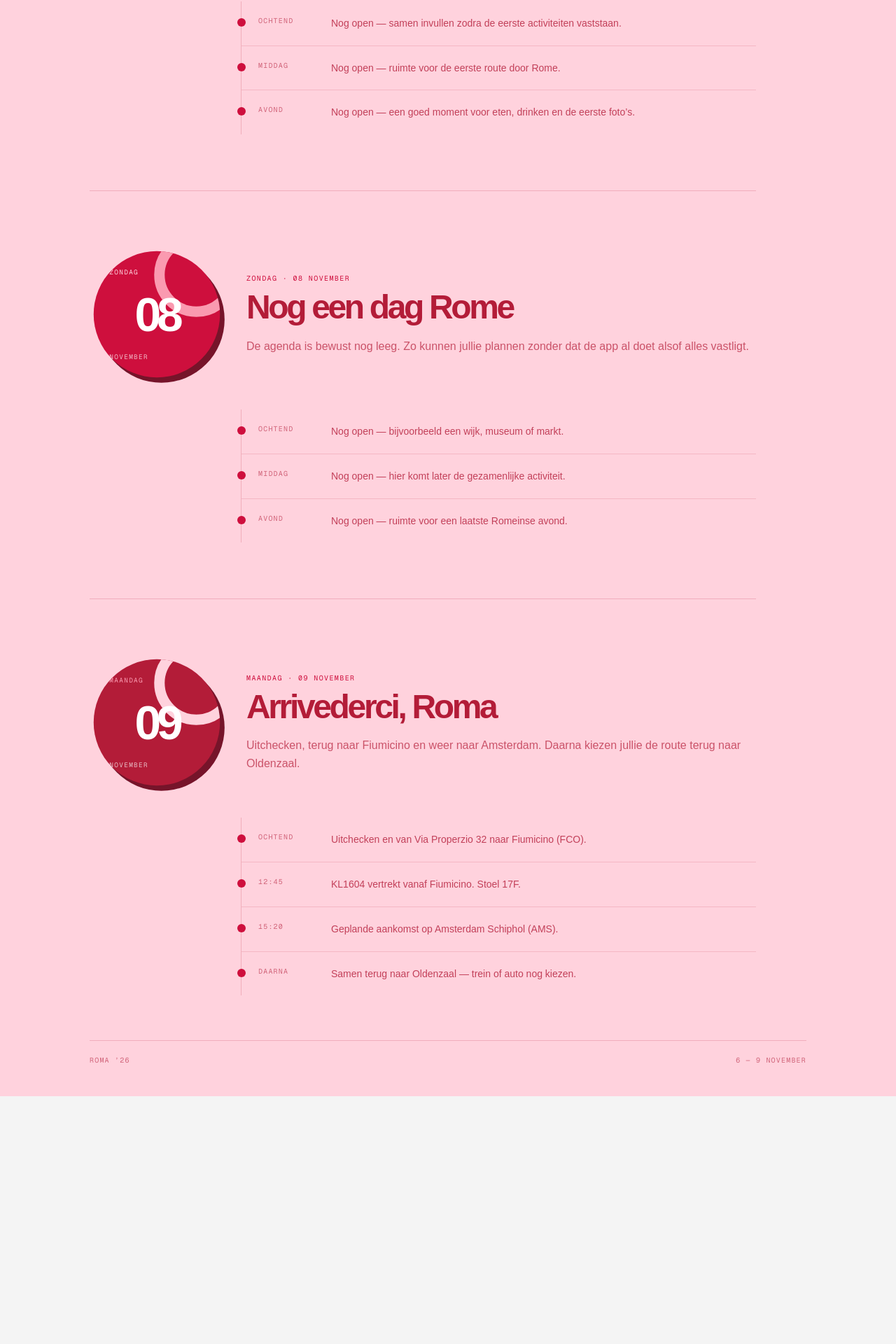
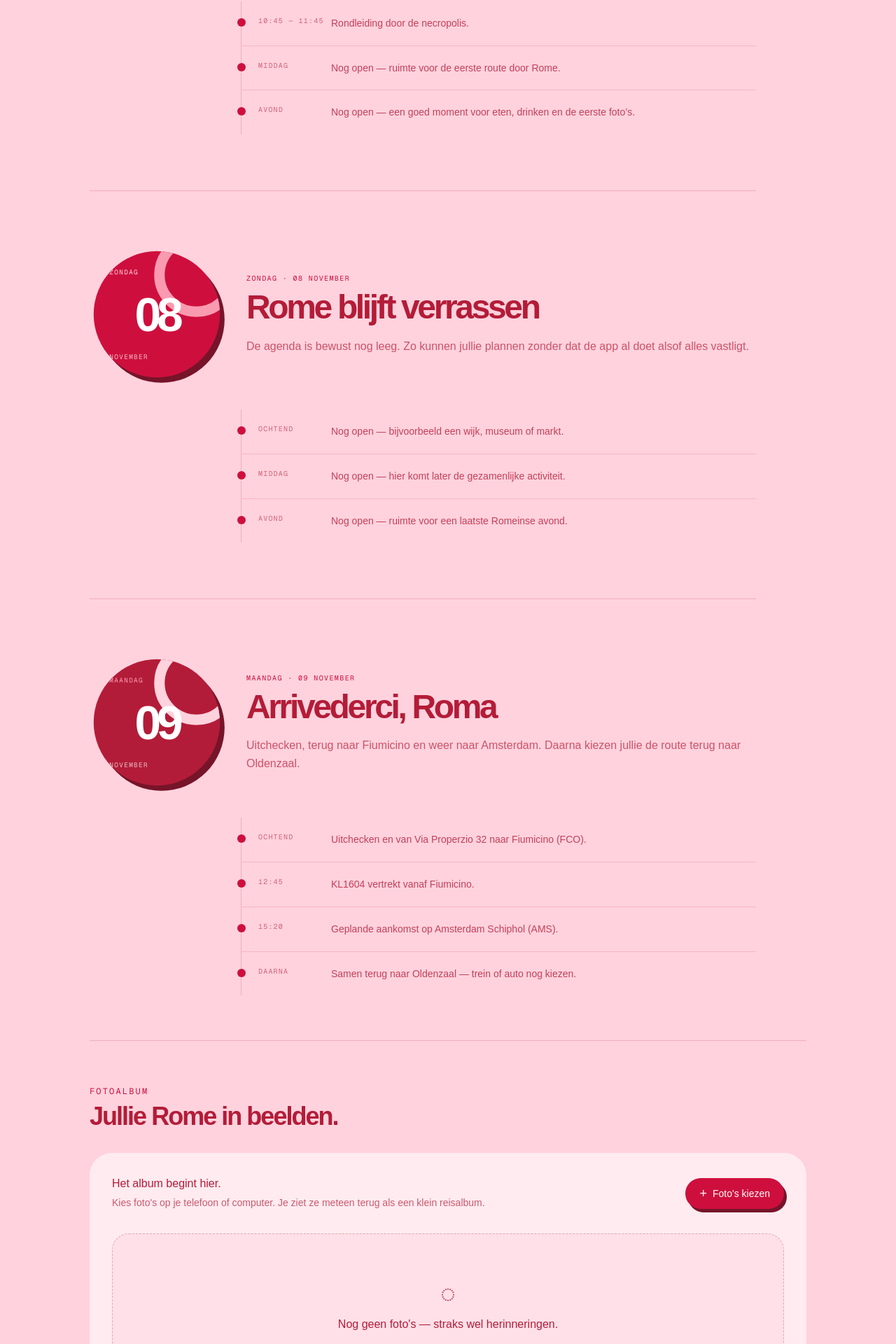
Before and after one commit to basarens/basarens.com, a Next.js app: page /rome-2026 in a window 1280 px wide. Shown: the part 2360-4280 px from the top of the page at 70% size. Before the commit the page ends 3926 px from the top, so only its background shows below. Built offline with nearby package versions, Linux system fonts and the light colour scheme.

Commit message:
feat: add Rome photo album starter

```diff
--- a/app/rome-2026/page.tsx
+++ b/app/rome-2026/page.tsx
@@ -1,6 +1,7 @@
 import Link from "next/link";
 import { RomeAgenda } from "@/components/rome-agenda";
 import { RomeCountdown } from "@/components/rome-countdown";
+import { RomePhotoAlbum } from "@/components/rome-photo-album";
 
 const packingAllowed = [
   "1 accessoire onder de stoel: maximaal 40 × 30 × 15 cm.",
@@ -167,6 +168,18 @@ export default function Rome2026Page() {
           <RomeAgenda />
         </section>
 
+        <section className="border-t border-[#b31c38]/20 py-12 sm:py-16">
+          <div className="mb-8">
+            <p className="font-mono text-xs uppercase tracking-[0.18em] text-[#ce0f3d]">
+              Fotoalbum
+            </p>
+            <h2 className="mt-2 text-3xl font-semibold tracking-[-0.055em] sm:text-4xl">
+              Jullie Rome in beelden.
+            </h2>
+          </div>
+          <RomePhotoAlbum />
+        </section>
+
         <footer className="flex flex-wrap items-center justify-between gap-3 border-t border-[#b31c38]/20 py-5 font-mono text-[10px] uppercase tracking-[0.12em] text-[#b31c38]/60">
           <p>Roma ’26</p>
           <p>6 — 9 november</p>
--- a/components/rome-agenda.tsx
+++ b/components/rome-agenda.tsx
@@ -14,7 +14,7 @@ const days = [
     intro: "De reisdag: van Oldenzaal naar Schiphol, daarna door naar Fiumicino en jullie verblijf in Prati.",
     items: [
       ["Nog te kiezen", "Samen naar Schiphol — trein vanuit Oldenzaal of met de auto."],
-      ["09:45", "KL1603 vertrekt vanaf Amsterdam Schiphol (AMS). Stoel 17B."],
+      ["09:45", "KL1603 vertrekt vanaf Amsterdam Schiphol (AMS)."],
       ["11:55", "Geplande aankomst op Rome Fiumicino (FCO)."],
       ["Daarna", "Transfer naar Via Properzio 32 in Rome. Route kiezen we later."],
     ],
@@ -29,7 +29,7 @@ const days = [
     title: "De eerste volle dag",
     intro: "Hier komt jullie eerste echte Rome-dag te staan: ontbijt, plannen en de eerste plekken om te ontdekken.",
     items: [
-      ["Ochtend", "Nog open — samen invullen zodra de eerste activiteiten vaststaan."],
+      ["10:45 — 11:45", "Rondleiding door de necropolis."],
       ["Middag", "Nog open — ruimte voor de eerste route door Rome."],
       ["Avond", "Nog open — een goed moment voor eten, drinken en de eerste foto’s."],
     ],
@@ -41,7 +41,7 @@ const days = [
     color: "bg-[#ce0f3d] text-white",
     accent: "#fa9ab0",
     labelColor: "text-[#ffd2dd]",
-    title: "Nog een dag Rome",
+    title: "Rome blijft verrassen",
     intro: "De agenda is bewust nog leeg. Zo kunnen jullie plannen zonder dat de app al doet alsof alles vastligt.",
     items: [
       ["Ochtend", "Nog open — bijvoorbeeld een wijk, museum of markt."],
@@ -60,7 +60,7 @@ const days = [
     intro: "Uitchecken, terug naar Fiumicino en weer naar Amsterdam. Daarna kiezen jullie de route terug naar Oldenzaal.",
     items: [
       ["Ochtend", "Uitchecken en van Via Properzio 32 naar Fiumicino (FCO)."],
-      ["12:45", "KL1604 vertrekt vanaf Fiumicino. Stoel 17F."],
+      ["12:45", "KL1604 vertrekt vanaf Fiumicino."],
       ["15:20", "Geplande aankomst op Amsterdam Schiphol (AMS)."],
       ["Daarna", "Samen terug naar Oldenzaal — trein of auto nog kiezen."],
     ],
--- /dev/null
+++ b/components/rome-photo-album.tsx
@@ -0,0 +1,87 @@
+"use client";
+
+import { ChangeEvent, useState } from "react";
+
+type Photo = {
+  id: string;
+  name: string;
+  previewUrl: string;
+  file: File;
+};
+
+export function RomePhotoAlbum() {
+  const [photos, setPhotos] = useState<Photo[]>([]);
+
+  function addPhotos(event: ChangeEvent<HTMLInputElement>) {
+    const files = Array.from(event.target.files ?? []);
+    const newPhotos = files.map((file) => ({
+      id: `${file.name}-${file.lastModified}-${crypto.randomUUID()}`,
+      name: file.name,
+      previewUrl: URL.createObjectURL(file),
+      file,
+    }));
+
+    setPhotos((currentPhotos) => [...currentPhotos, ...newPhotos]);
+    event.target.value = "";
+  }
+
+  function removePhoto(photo: Photo) {
+    URL.revokeObjectURL(photo.previewUrl);
+    setPhotos((currentPhotos) => currentPhotos.filter((currentPhoto) => currentPhoto.id !== photo.id));
+  }
+
+  function downloadPhoto(photo: Photo) {
+    const link = document.createElement("a");
+    link.href = photo.previewUrl;
+    link.download = photo.file.name;
+    link.click();
+  }
+
+  return (
+    <div className="rounded-[2rem] bg-white/55 p-5 sm:p-8">
+      <div className="flex flex-wrap items-center justify-between gap-5">
+        <div>
+          <p className="text-base font-medium">Het album begint hier.</p>
+          <p className="mt-1 max-w-xl text-sm leading-relaxed text-[#b31c38]/70">
+            Kies foto&apos;s op je telefoon of computer. Je ziet ze meteen terug als een klein reisalbum.
+          </p>
+        </div>
+        <label className="inline-flex cursor-pointer items-center rounded-full bg-[#ce0f3d] px-5 py-3 text-sm font-medium text-white shadow-[4px_5px_0_#76142a] transition-transform hover:-translate-y-0.5 focus-within:outline-2 focus-within:outline-offset-4 focus-within:outline-[#ce0f3d]">
+          <span aria-hidden="true" className="mr-2 text-lg leading-none">+</span>
+          Foto&apos;s kiezen
+          <input accept="image/*" className="sr-only" multiple onChange={addPhotos} type="file" />
+        </label>
+      </div>
+
+      {photos.length === 0 ? (
+        <div className="mt-8 grid min-h-52 place-items-center rounded-3xl border border-dashed border-[#b31c38]/30 bg-[#ffd2dd]/45 px-6 text-center">
+          <div>
+            <p className="text-4xl" aria-hidden="true">◌</p>
+            <p className="mt-3 font-medium">Nog geen foto&apos;s — straks wel herinneringen.</p>
+          </div>
+        </div>
+      ) : (
+        <ul className="mt-8 grid grid-cols-2 gap-3 sm:grid-cols-3 lg:grid-cols-4">
+          {photos.map((photo) => (
+            <li className="group relative aspect-square overflow-hidden rounded-2xl bg-[#b31c38]" key={photo.id}>
+              {/* eslint-disable-next-line @next/next/no-img-element */}
+              <img alt={photo.name} className="h-full w-full object-cover transition-transform duration-500 group-hover:scale-105" src={photo.previewUrl} />
+              <div className="absolute inset-x-0 bottom-0 flex translate-y-full items-center justify-between gap-2 bg-[#76142a]/90 p-3 text-white transition-transform duration-300 group-hover:translate-y-0 group-focus-within:translate-y-0">
+                <button className="text-xs font-medium underline underline-offset-4" onClick={() => downloadPhoto(photo)} type="button">
+                  Download
+                </button>
+                <button aria-label={`${photo.name} verwijderen`} className="text-xs text-[#ffd2dd]" onClick={() => removePhoto(photo)} type="button">
+                  Verwijder
+                </button>
+              </div>
+            </li>
+          ))}
+        </ul>
+      )}
+
+      <p className="mt-6 text-xs leading-relaxed text-[#b31c38]/60">
+        Voor nu blijven toegevoegde foto&apos;s alleen op dit apparaat en kun je ze afzonderlijk downloaden. Voor een gedeeld album en één download voor iedereen koppelen we dit later aan opslag in de cloud.
+      </p>
+    </div>
+  );
+}
```
